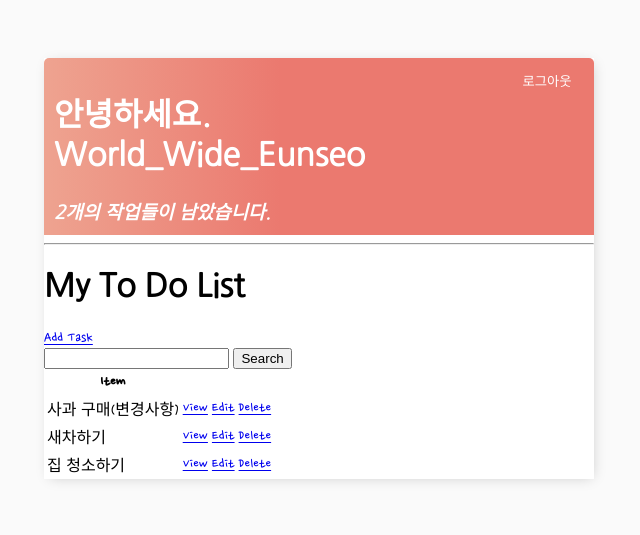
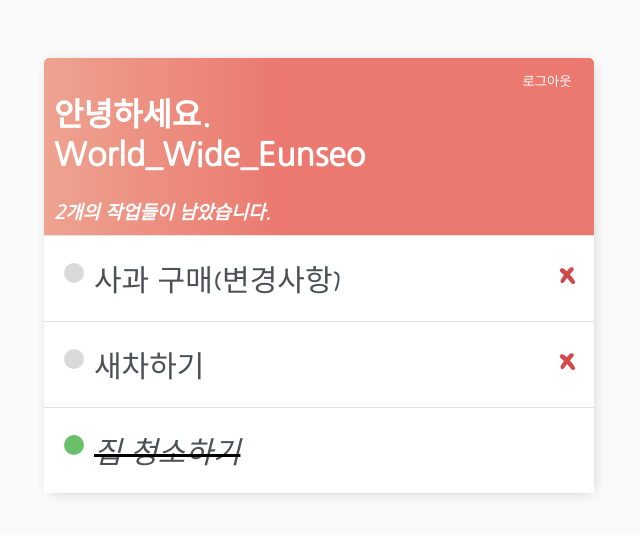
Before and after one commit to kimeunje/vuejs.django, a Django app: page / in a window 1280 px wide. Shown: the top 535 px of the page, without its empty margins (321-961 px from the left). Run offline with Django 5.2, Linux system fonts and the light colour scheme; a user stored in the database is signed in; data comes from the database, SQL or seed files in the repository; both versions use the stored data as it was after the commit.

Commit message:
Feat: 작업 목록 css 추가

```diff
--- a/base/templates/base/main.html
+++ b/base/templates/base/main.html
@@ -17,8 +17,6 @@
         body {
             background-color: #FAFAFA;
             font-family: "Nanum Pen Script", cursive;
-            font-weight: 400;
-            font-style: normal;
             padding-top: 50px;
         }
 
@@ -29,6 +27,11 @@
         h5,
         h6 {
             font-family: "Nanum Gothic", sans-serif;
+        }
+
+        a,
+        p {
+            color: #4b5156
         }
 
         .container {
@@ -58,10 +61,50 @@
             background-color: #EB796F;
         }
 
-        .nanum-pen script-regular {
-            font-family: "Nanum Pen Script", cursive;
-            font-weight: 400;
-            font-style: normal;
+        .task-wrapper {
+            display: flex;
+            align-items: center;
+            justify-content: space-between;
+            {#padding: 20px;#}
+            background-color: #fff;
+            border-top: 1px solid rgb(226, 226, 226);
+        }
+
+        .task-title {
+            display: flex;
+            padding: 20px;
+            font-size: 30px;
+        }
+
+        .task-title a {
+            text-decoration: none;
+            color: #4b5156;
+            margin-left: 10px;
+        }
+
+        .task-complete-icon {
+            margin-top: 7px;
+            height: 20px;
+            width: 20px;
+            background-color: rgb(105, 192, 105);
+            border-radius: 50%;
+        }
+
+        .task-incomplete-icon {
+            margin-top: 7px;
+            height: 20px;
+            width: 20px;
+            background-color: rgb(218, 218, 218);
+            border-radius: 50%;
+        }
+
+        .delete-link {
+            text-decoration: none;
+            font-weight: 900;
+            color: #cf4949;
+            font-size: 40px;
+            line-height: 0;
+            padding: 20px 20px;
         }
     </style>
 </head>
--- a/base/templates/base/task_list.html
+++ b/base/templates/base/task_list.html
@@ -24,33 +24,32 @@
     </div>
 
 
-    <hr>
-    <h1>My To Do List</h1>
+{#    <a href="{% url 'task-create' %}">Add Task</a>#}
+{##}
+{#    <form method="GET">#}
+{#        <input type="text" name="search-area" value="{{ search_input }}"/>#}
+{#        <input type="submit" value="Search"/>#}
+{#    </form>#}
 
-    <a href="{% url 'task-create' %}">Add Task</a>
+    <div class="task-items-wrapper">
+        {% for task in tasks %}
+        <div class="task-wrapper">
+            {% if task.complete %}
+            <div class="task-title">
+                <div class="task-complete-icon"></div>
+                <i><s><a href="{% url 'task-update' task.id %}">{{ task }}</a></s></i>
+            </div>
 
-    <form method="GET">
-        <input type="text" name="search-area" value="{{ search_input }}"/>
-        <input type="submit" value="Search"/>
-    </form>
-
-    <table>
-        <tr>
-            <th>Item</th>
-            <th></th>
-            <th></th>
-            <th></th>
-        </tr>
-        {% for task in tasks %}
-            <tr>
-                <td>{{ task.title }}</td>
-                <td><a href="{% url 'task' task.id %}">View</a></td>
-                <td><a href="{% url 'task-update' task.id %}">Edit</a></td>
-                <td><a href="{% url 'task-delete' task.id %}">Delete</a></td>
-            </tr>
+            {% else %}
+            <div class="task-title">
+                <div class="task-incomplete-icon"></div>
+                <a href="{% url 'task-update' task.id %}">{{ task }}</a>
+            </div>
+            <a class="delete-link" href="{% url 'task-delete' task.id %}">&#215;</a>
+            {% endif %}
+        </div>
         {% empty %}
-            <h3>No items in list</h3>
+            <h3>작업이 없습니다.</h3>
         {% endfor %}
-    </table>
-
+    </div>
 {% endblock content %}
```
Also changed, not shown: db.sqlite3.
